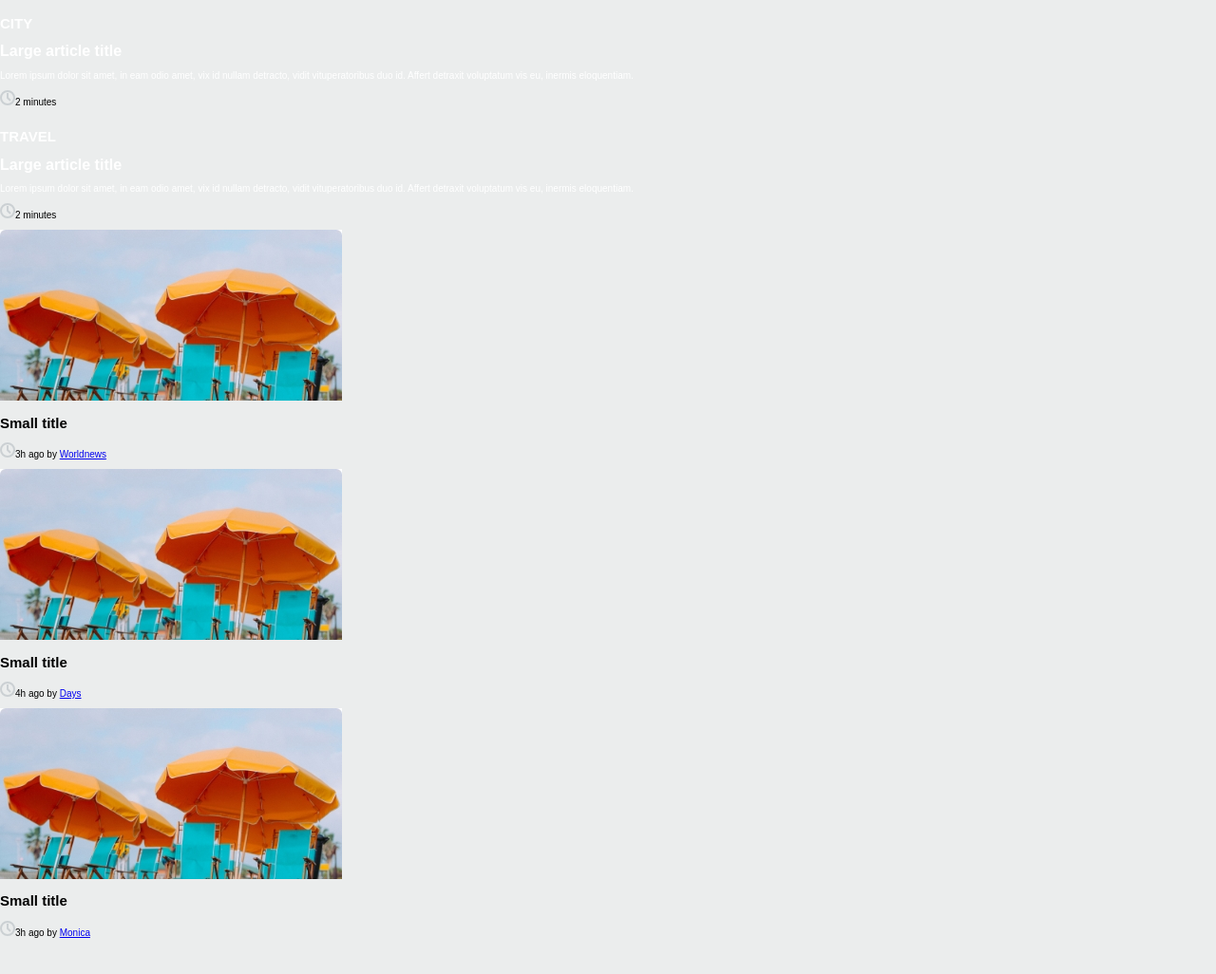
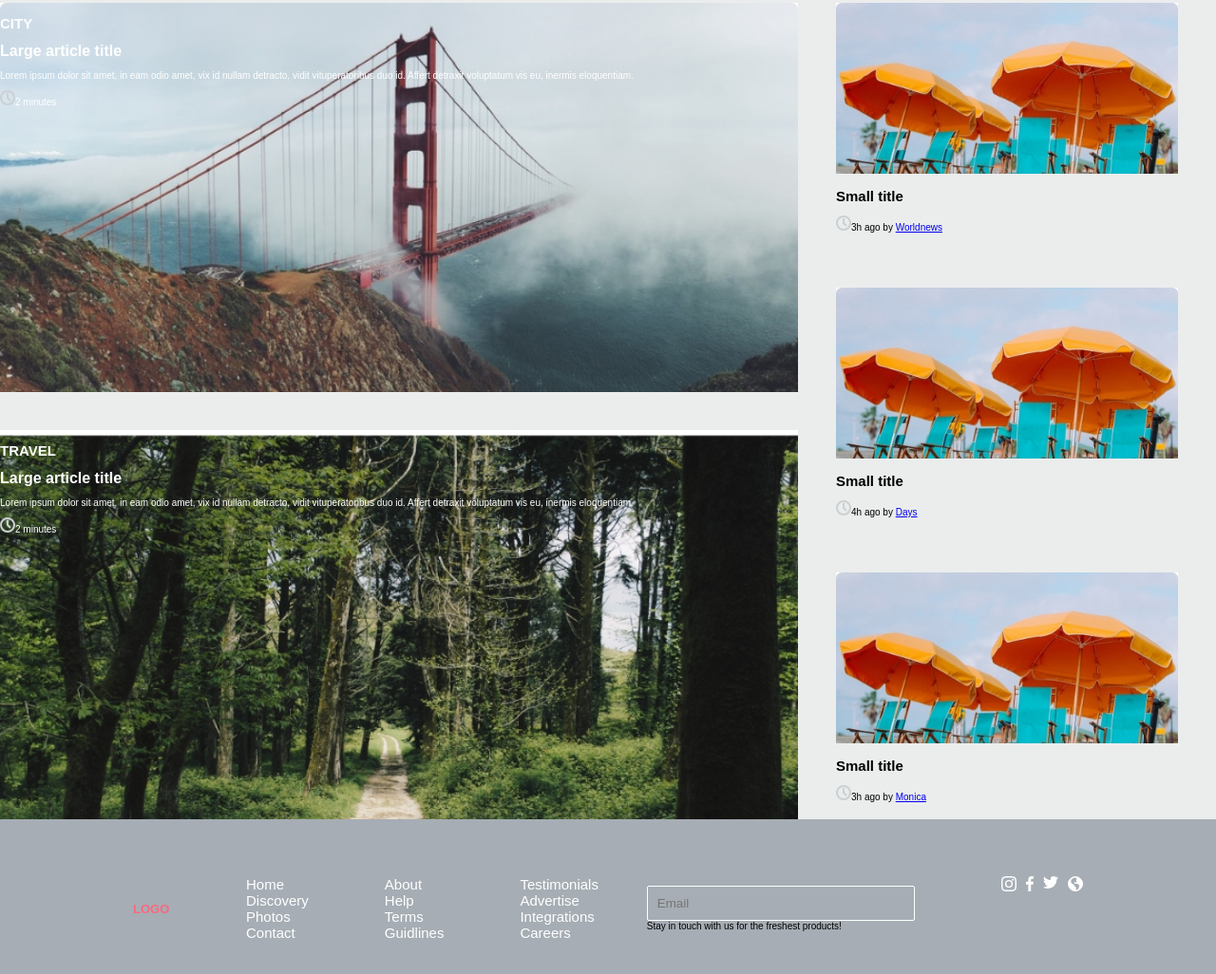
Before and after one commit to maciekKuc/landing_page, a website: page index.html in a window 1280 px wide. Shown: the part 670-1696 px from the top of the page at 95% size. Before the commit the page ends 1668 px from the top, so only its background shows below. Drawn offline with Linux system fonts and the light colour scheme; a web font is replaced by a local one.

Commit message:
footer
implemented footer sceleton

```diff
--- a/index.html
+++ b/index.html
@@ -80,13 +80,13 @@
 				<h2 class="heading--small text--white">CITY</h2>
 				<h1 class="heading text--white">Large article title</h1>
 				<p class="paragraph text--white">Lorem ipsum dolor sit amet, in eam odio amet, vix id nullam detracto, vidit vituperatoribus duo id. Affert detraxit voluptatum vis eu, inermis eloquentiam.</p>
-				<p class="time__caption"><img src="img/time.svg" alt="" class="time__icon">2 minutes</p>
+				<p class="time__caption text--white"><img src="img/time.svg" alt="" class="time__icon">2 minutes</p>
 			</div>
 			<div class="happening__card happening__card--2">
 				<h2 class="heading--small text--white">TRAVEL</h2>
 				<h1 class="heading text--white">Large article title</h1>
 				<p class="paragraph text--white">Lorem ipsum dolor sit amet, in eam odio amet, vix id nullam detracto, vidit vituperatoribus duo id. Affert detraxit voluptatum vis eu, inermis eloquentiam.</p>
-				<p class="time__caption"><img src="img/time.svg" alt="" class="time__icon">2 minutes</p>
+				<p class="time__caption text--white"><img src="img/time.svg" alt="" class="time__icon">2 minutes</p>
 			</div>
 			<div class="happening__card happening__card--3">
 				<img src="img/trending-2.jpg" alt="" class="happening__photo">
@@ -106,7 +106,35 @@
 		</div>
 	</div>
 	<footer class="footer">
-
+		<img src="img/LOGO.svg" class="footer__logo">
+		<ul class="footer__list text--white">
+			<li class="footer__list-item"><a href="#">Home</a></li>
+			<li class="footer__list-item"><a href="#">Discovery</a></li>
+			<li class="footer__list-item"><a href="#">Photos</a></li>
+			<li class="footer__list-item"><a href="#">Contact</a></li>
+		</ul>
+		<ul class="footer__list text--white">
+			<li class="footer__list-item"><a href="#">About</a></li>
+			<li class="footer__list-item"><a href="#">Help</a></li>
+			<li class="footer__list-item"><a href="#">Terms</a></li>
+			<li class="footer__list-item"><a href="#">Guidlines</a></li>
+		</ul>
+		<ul class="footer__list text--white">
+			<li class="footer__list-item"><a href="#">Testimonials</a></li>
+			<li class="footer__list-item"><a href="#">Advertise</a></li>
+			<li class="footer__list-item"><a href="#">Integrations</a></li>
+			<li class="footer__list-item"><a href="#">Careers</a></li>
+		</ul>
+		<form action="" class="footer__form">
+			<input type="text" class="footer__input" placeholder="Email">
+			<figcaption>Stay in touch with us for the freshest products!</figcaption>
+		</form>
+		<ul class="footer__buttons">
+			<li class="footer__button"><img src="img/instagram.svg" alt=""></li>
+			<li class="footer__button"><img src="img/Path 1.svg" alt=""></li>
+			<li class="footer__button"><img src="img/Path 2.svg" alt=""></li>
+			<li class="footer__button"><img src="img/Path 4.svg" alt=""></li>
+		</ul>
 	</footer>
 </body>
 </html>
--- a/sass/_base.scss
+++ b/sass/_base.scss
@@ -7,6 +7,7 @@ $bgc-darkBlue--2: #212844;
 $bgc-main: #EBEDED;
 $bgc-grayLight--1: #F6F9FC;
 $bgc-grayLight--2: #E6EBF1;
+$bgc-dark: #A6ADB4;
 
 
 $text-white: #FFF;
--- a/sass/_footer.scss
+++ b/sass/_footer.scss
@@ -0,0 +1,45 @@
+.footer{
+	background-color: $bgc-dark;
+	display: grid;
+	grid-template-columns: repeat(4, min-content) 1fr min-content;
+	grid-gap: 4rem;
+	justify-items: center;
+	align-items: center;
+	padding: 5rem 14rem;
+
+	&__logo{
+
+	}
+
+	&__list{
+
+		&-item{
+
+
+			a{
+				text-decoration: none;
+				color: inherit;
+				font-size: 1.5rem;
+			}
+		}
+	}
+
+	&__input{
+		padding: 1rem;
+		border: solid 1px $text-white;
+		border-radius: 2px;
+		background-color: $bgc-dark;
+		width: 260px;
+	}
+
+	&__buttons{
+		align-self: start;
+		display: grid;
+		grid-template-columns: repeat(4, min-content);
+		grid-gap: 1rem;
+	}
+
+	&__button{
+
+	}
+}
--- a/sass/_happening.scss
+++ b/sass/_happening.scss
@@ -2,12 +2,45 @@
 
 	&__content{
 		display: grid;
+		grid-template-columns: repeat(3, 1fr);
+		grid-template-rows: repeat(6, 110px);
+		grid-gap: 40px;
 	}
 
 	&__card{
+		background-size: cover;
 
 		&--1{
+			background-image: url('../img/city.jpg');
+			grid-row: 1 / 4;
+		}
 
+		&--2{
+			background-image: url('../img/Image.jpg');
+			grid-row: 4 / 7;
+		}
+
+		&--3{
+			grid-row: 1 / 3;
+		}
+
+		&--4{
+			grid-row: 3 / 5;
+		}
+
+		&--5{
+			grid-row: 5 / 7;
+		}
+
+		&--1,
+		&--2{
+			grid-column: 1 / 3;
+		}
+
+		&--3,
+		&--4,
+		&--5{
+			grid-column: 3 / 4;
 		}
 	}
 
```
Also changed, not shown: css/style.css, img/Path 1.svg (added), img/Path 2.svg (added), img/Path 4.svg (added), img/instagram.svg (added).
